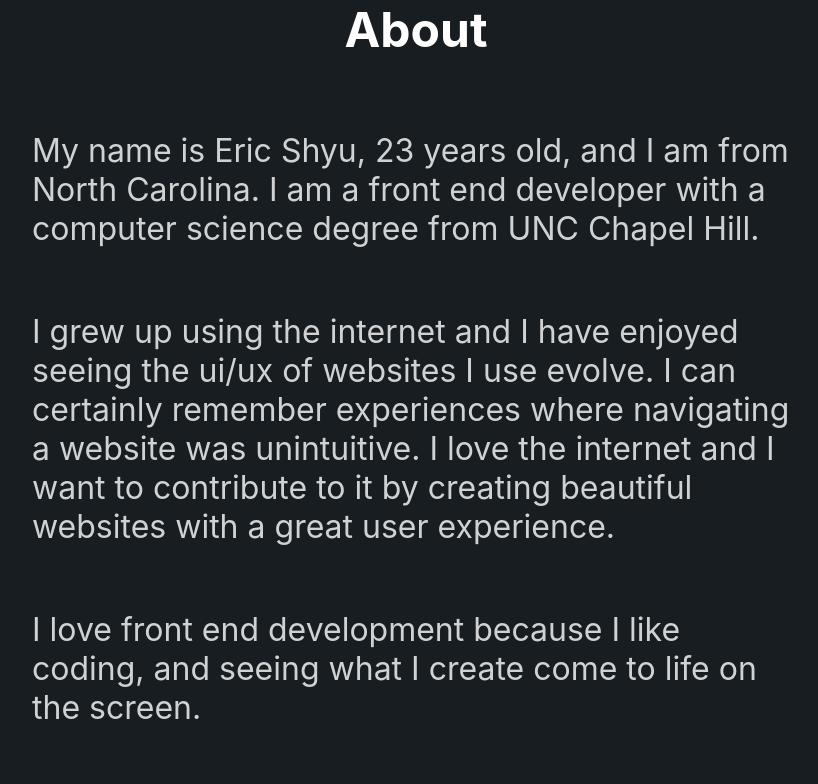
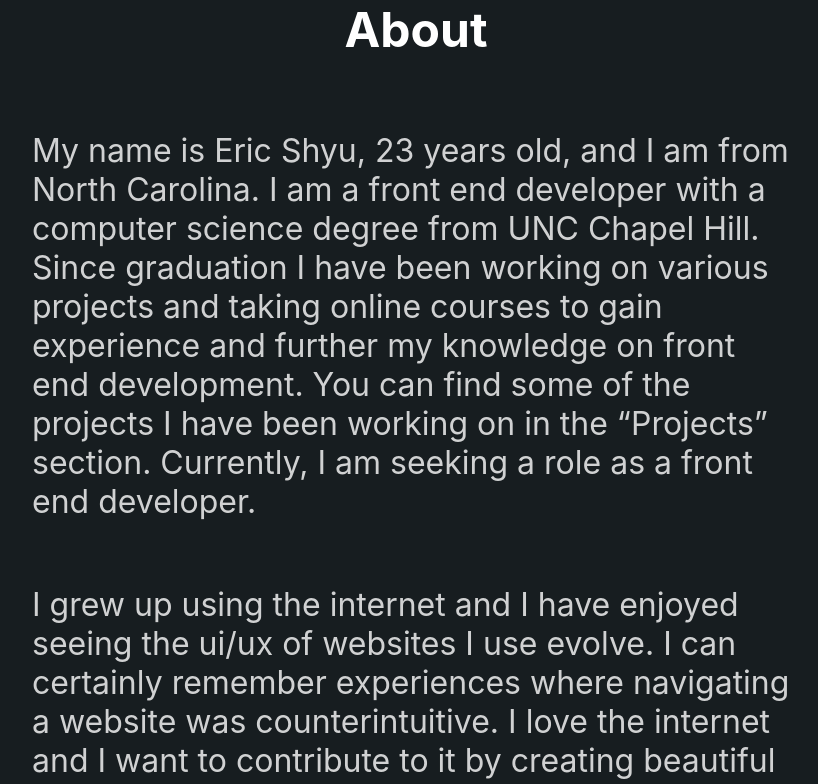
Before and after one commit to pongpwner/eric-shyu-portfolio, a React (Create React App) app: page / in a window 1280 px wide. Shown: the part 2000-2784 px from the top of the page, without its empty margins (224-1042 px from the left). Built offline with nearby package versions, Linux system fonts and the light colour scheme.

Commit message:
changed about section text

```diff
--- a/src/components/about/about.component.jsx
+++ b/src/components/about/about.component.jsx
@@ -7,21 +7,23 @@ const About = () => (
     <p>
       My name is Eric Shyu, 23 years old, and I am from North Carolina. I am a
       front end developer with a computer science degree from UNC Chapel Hill.
+      Since graduation I have been working on various projects and taking online
+      courses to gain experience and further my knowledge on front end
+      development. You can find some of the projects I have been working on in
+      the “Projects” section. Currently, I am seeking a role as a front end
+      developer.
     </p>
     <p>
       I grew up using the internet and I have enjoyed seeing the ui/ux of
       websites I use evolve. I can certainly remember experiences where
-      navigating a website was unintuitive. I love the internet and I want to
-      contribute to it by creating beautiful websites with a great user
+      navigating a website was counterintuitive. I love the internet and I want
+      to contribute to it by creating beautiful websites with a great user
       experience.
     </p>
+
     <p>
-      I love front end development because I like coding, and seeing what I
-      create come to life on the screen.
-    </p>
-    <p>
-      I am just starting out my career and I am excited to learn more, as well
-      as for what the future holds.
+      I am just starting out my career, and I am excited to learn more and to
+      see what the future holds.
     </p>
   </section>
 );
--- a/src/components/header/header.component.jsx
+++ b/src/components/header/header.component.jsx
@@ -19,14 +19,15 @@ const Header = () => {
         <li onClick={() => setNavbar(false)}>
           <a href="#intro">Home</a>
         </li>
-        <li onClick={() => setNavbar(false)}>
-          <a href="#about">About</a>
-        </li>
+
         <li onClick={() => setNavbar(false)}>
           <a href="#skills">Skills</a>
         </li>
         <li onClick={() => setNavbar(false)}>
           <a href="#projects">Projects</a>
+        </li>
+        <li onClick={() => setNavbar(false)}>
+          <a href="#about">About</a>
         </li>
         <li onClick={() => setNavbar(false)}>
           <a href="#contact">Contact</a>
```
